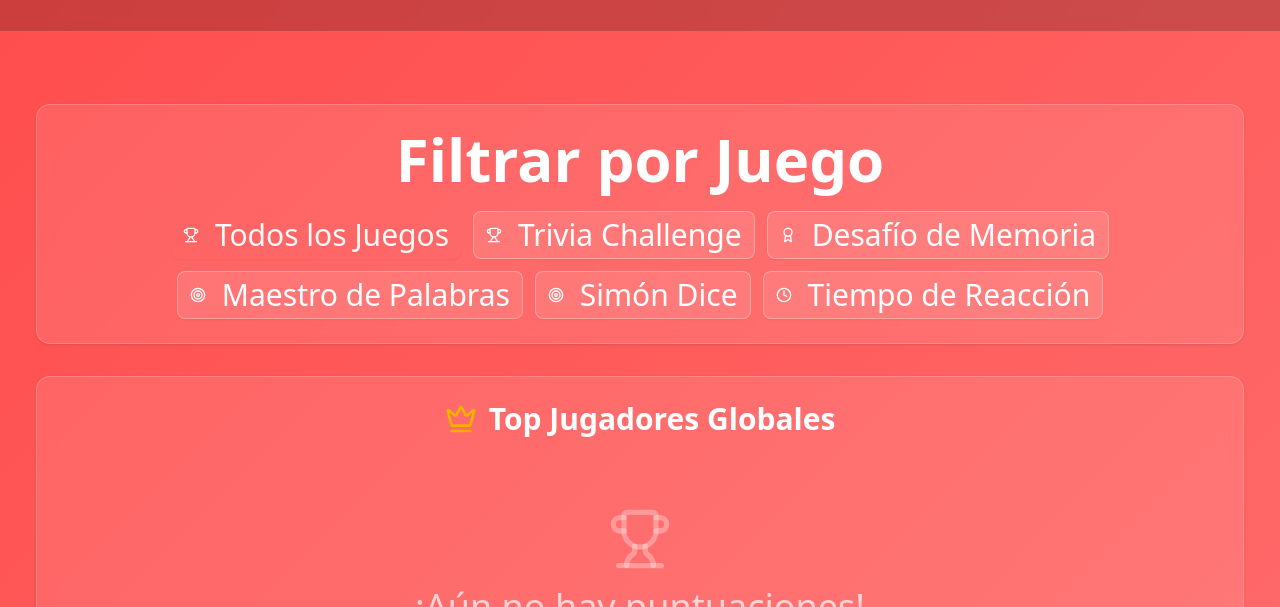
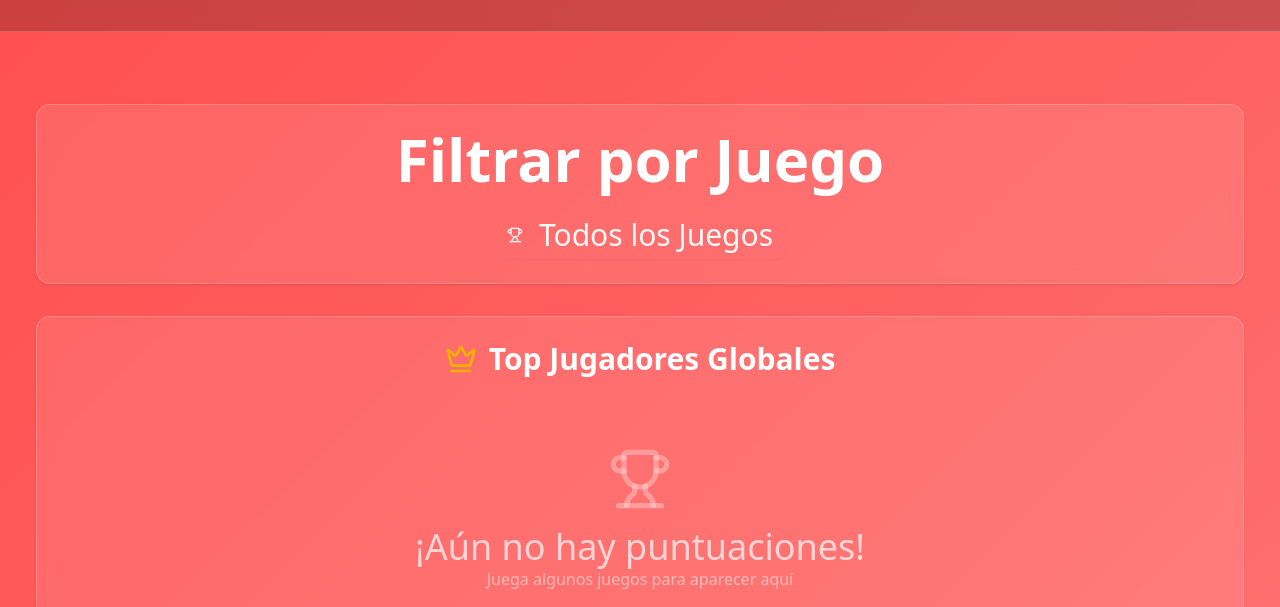
Before and after one commit to joser098/game-center, an Astro site: page /leaderboard in a window 1280 px wide. Shown: the part 193-800 px from the top of the page. Built offline with nearby package versions, Linux system fonts and the light colour scheme; Astro itself is replaced by a stand-in of ours.

Commit message:
Add dynamic games on leaderboard

```diff
--- a/src/components/pages/Leaderboard.tsx
+++ b/src/components/pages/Leaderboard.tsx
@@ -5,6 +5,8 @@
 import { Badge } from "@/components/ui/badge"
 import GameLayout from "@/components/game-layout"
 import { Trophy, Medal, Award, Crown, Home, RotateCcw, Gamepad2, Clock, Target } from "lucide-react"
+import { useStore } from "@nanostores/react"
+import { userSettings } from "@/stores/userSettingsStore"
 import {
   getTopPlayers,
   getGameLeaderboard,
@@ -20,6 +22,8 @@
   "word-game": Target,
   "simon-says": Target,
   "reaction-time": Clock,
+  "pacman": Target,
+  "tetris": Target,
 }
 
 const gameNames: { [key: string]: string } = {
@@ -28,12 +32,24 @@
   "word-game": "Maestro de Palabras",
   "simon-says": "Simón Dice",
   "reaction-time": "Tiempo de Reacción",
+  "pacman": "Pac-Man",
+  "tetris": "Tetris",
 }
 
 export default function LeaderboardPage() {
   const [topPlayers, setTopPlayers] = useState<LeaderboardEntry[]>([])
   const [selectedGame, setSelectedGame] = useState<string>("all")
   const [gameScores, setGameScores] = useState<PlayerScore[]>([])
+  const settings = useStore(userSettings)
+
+  const allowedGames =
+  settings && settings.games
+    ? Object.keys(settings.games).filter((id) => settings.games[id])
+    : Object.keys(gameIcons)
+
+  const visibleGameIds = Object.keys(gameIcons).filter((id) =>
+    allowedGames.includes(id)
+  )
 
   useEffect(() => {
     setTopPlayers(getTopPlayers(20))
@@ -98,8 +114,10 @@
                 <Trophy className="w-4 h-4 mr-2" />
                 Todos los Juegos
               </Button>
-              {Object.entries(gameNames).map(([gameId, gameName]) => {
+              {visibleGameIds.map((gameId) => {
+                const gameName = gameNames[gameId]
                 const IconComponent = gameIcons[gameId] || Gamepad2
+
                 return (
                   <Button
                     key={gameId}
@@ -111,7 +129,7 @@
                         : "text-white border-white/30 bg-white/10 hover:bg-white/20 text-3xl h-12"
                     }
                   >
-                    <IconComponent className="w-4 h-4 mr-2" />
+                    <IconComponent style={{ width: 16, height: 16 }} className="mr-2" />
                     {gameName}
                   </Button>
                 )
@@ -183,12 +201,6 @@
                   <div className="text-center py-12">
                     <Trophy className="w-16 h-16 text-white/30 mx-auto mb-4" />
                     <p className="text-4xl text-white/70">¡Aún no hay puntuaciones para este juego!</p>
-                    <a href={`/games/${selectedGame}`}>
-                      <Button className="mt-4 h-12 text-3xl bg-white/10 backdrop-blur-md border border-white/20 shadow-[0_0_25px_rgba(255,255,255,0.4)]">
-                        <Gamepad2 className="w-4 h-4 mr-2" />
-                        Jugar Ahora
-                      </Button>
-                    </a>
                   </div>
                 ) : (
                   <div className="space-y-3 max-h-96 overflow-y-auto">
@@ -223,6 +235,14 @@
                     ))}
                   </div>
                 )}
+                <div className="flex justify-center items-center">
+                  <a href={`/games/${selectedGame}`}>
+                    <Button className="mt-4 h-20 text-3xl bg-white/10 backdrop-blur-md border border-white/20 shadow-[0_0_25px_rgba(255,255,255,0.4)]">
+                      <Gamepad2 className="w-4 h-4 mr-2" />
+                      Jugar Ahora
+                    </Button>
+                  </a>
+                </div>
               </CardContent>
             </Card>
           )}
```
